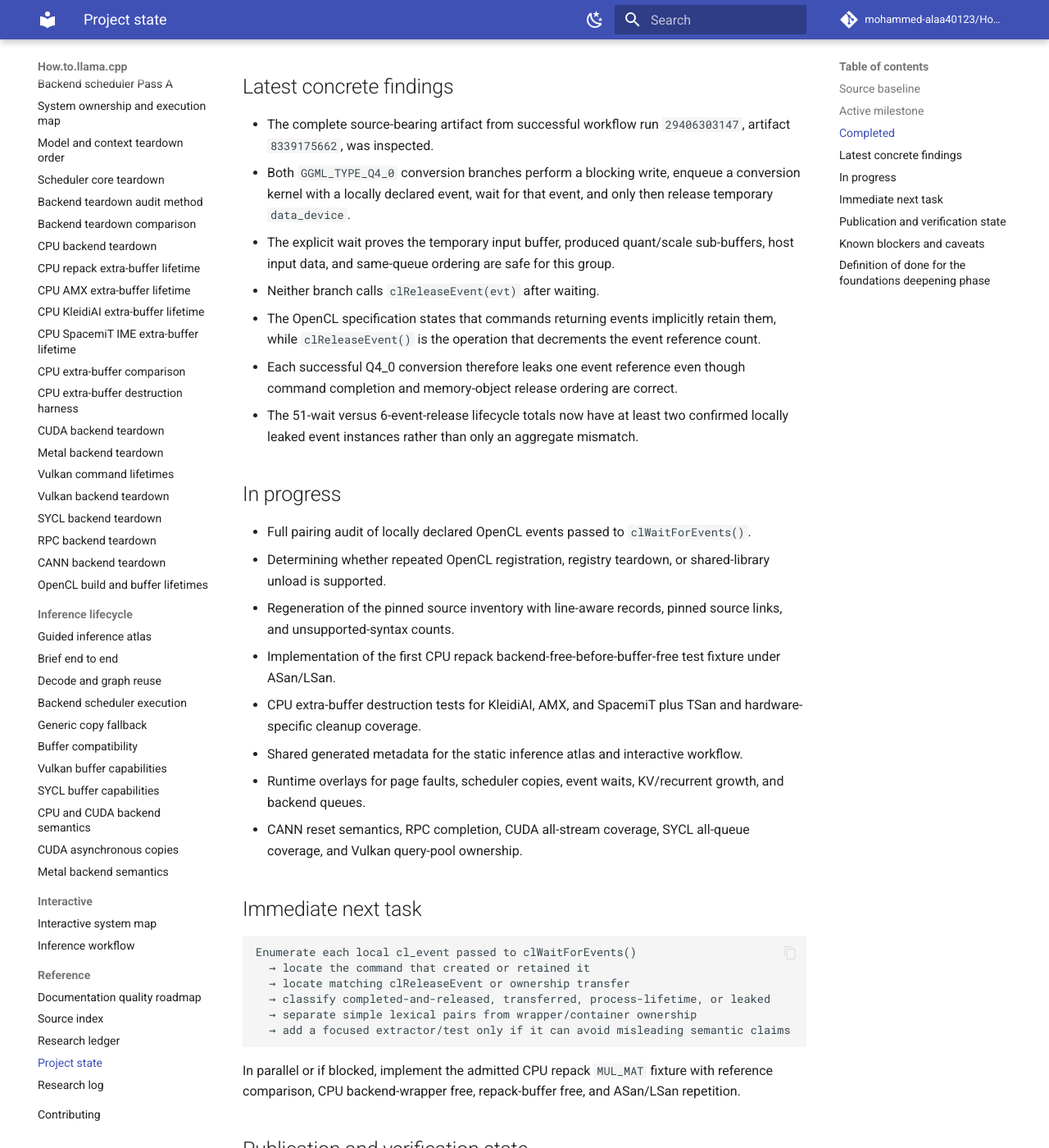
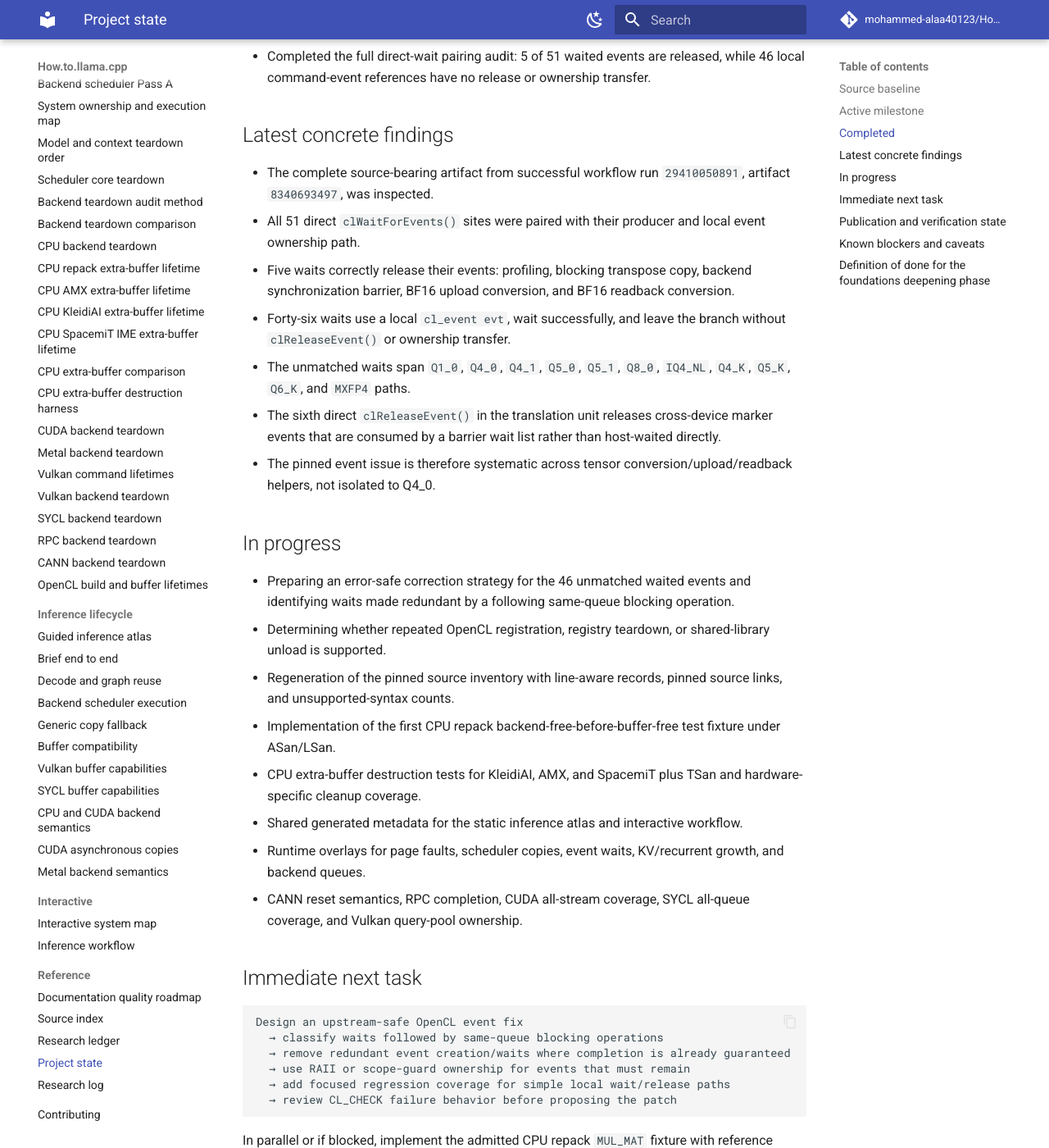
Before and after one commit to mohammed-alaa40123/How.to.llama.cpp, an MkDocs documentation site: the page built from docs/reference/project-state.md, in a window 1280 px wide and 1400 px high, scrolled down 2273 px. Shown: the whole window at 82% size. Built offline with MkDocs 1.6.1 and Material for MkDocs 9.7.7, drawn with Linux system fonts in a browser that asks for light colours; comment, search, counter and statistics services are not loaded; some of the changed text lies outside the part shown.

Commit message:
docs: record complete OpenCL event pairing audit

````diff
--- a/docs/reference/project-state.md
+++ b/docs/reference/project-state.md
@@ -45,20 +45,21 @@ Read this file after the root README on every run. It is the compact checkpoint
 - Classified the pinned `transpose_2d()` nonblocking sub-buffer release as locally safe under the official OpenCL memory-object lifetime contract.
 - Audited every pinned `transpose_2d*()` call site: all 53 typed-wrapper calls omit the final argument and use `blocking=true`; no caller selects the nonblocking branch.
 - Classified the pinned Q4_0 conversion group: both conversion branches explicitly wait before releasing temporary `data_device`, but both retain the returned command event indefinitely by omitting `clReleaseEvent(evt)`.
+- Completed the full direct-wait pairing audit: 5 of 51 waited events are released, while 46 local command-event references have no release or ownership transfer.
 
 ## Latest concrete findings
 
-- The complete source-bearing artifact from successful workflow run `29406303147`, artifact `8339175662`, was inspected.
-- Both `GGML_TYPE_Q4_0` conversion branches perform a blocking write, enqueue a conversion kernel with a locally declared event, wait for that event, and only then release temporary `data_device`.
-- The explicit wait proves the temporary input buffer, produced quant/scale sub-buffers, host input data, and same-queue ordering are safe for this group.
-- Neither branch calls `clReleaseEvent(evt)` after waiting.
-- The OpenCL specification states that commands returning events implicitly retain them, while `clReleaseEvent()` is the operation that decrements the event reference count.
-- Each successful Q4_0 conversion therefore leaks one event reference even though command completion and memory-object release ordering are correct.
-- The 51-wait versus 6-event-release lifecycle totals now have at least two confirmed locally leaked event instances rather than only an aggregate mismatch.
+- The complete source-bearing artifact from successful workflow run `29410050891`, artifact `8340693497`, was inspected.
+- All 51 direct `clWaitForEvents()` sites were paired with their producer and local event ownership path.
+- Five waits correctly release their events: profiling, blocking transpose copy, backend synchronization barrier, BF16 upload conversion, and BF16 readback conversion.
+- Forty-six waits use a local `cl_event evt`, wait successfully, and leave the branch without `clReleaseEvent()` or ownership transfer.
+- The unmatched waits span `Q1_0`, `Q4_0`, `Q4_1`, `Q5_0`, `Q5_1`, `Q8_0`, `IQ4_NL`, `Q4_K`, `Q5_K`, `Q6_K`, and `MXFP4` paths.
+- The sixth direct `clReleaseEvent()` in the translation unit releases cross-device marker events that are consumed by a barrier wait list rather than host-waited directly.
+- The pinned event issue is therefore systematic across tensor conversion/upload/readback helpers, not isolated to Q4_0.
 
 ## In progress
 
-- Full pairing audit of locally declared OpenCL events passed to `clWaitForEvents()`.
+- Preparing an error-safe correction strategy for the 46 unmatched waited events and identifying waits made redundant by a following same-queue blocking operation.
 - Determining whether repeated OpenCL registration, registry teardown, or shared-library unload is supported.
 - Regeneration of the pinned source inventory with line-aware records, pinned source links, and unsupported-syntax counts.
 - Implementation of the first CPU repack backend-free-before-buffer-free test fixture under ASan/LSan.
@@ -70,12 +71,12 @@ Read this file after the root README on every run. It is the compact checkpoint
 ## Immediate next task
 
 ```text
-Enumerate each local cl_event passed to clWaitForEvents()
-  → locate the command that created or retained it
-  → locate matching clReleaseEvent or ownership transfer
-  → classify completed-and-released, transferred, process-lifetime, or leaked
-  → separate simple lexical pairs from wrapper/container ownership
-  → add a focused extractor/test only if it can avoid misleading semantic claims
+Design an upstream-safe OpenCL event fix
+  → classify waits followed by same-queue blocking operations
+  → remove redundant event creation/waits where completion is already guaranteed
+  → use RAII or scope-guard ownership for events that must remain
+  → add focused regression coverage for simple local wait/release paths
+  → review CL_CHECK failure behavior before proposing the patch
 ```
 
 In parallel or if blocked, implement the admitted CPU repack `MUL_MAT` fixture with reference comparison, CPU backend-wrapper free, repack-buffer free, and ASan/LSan repetition.
@@ -83,15 +84,16 @@ In parallel or if blocked, implement the admitted CPU repack `MUL_MAT` fixture w
 ## Publication and verification state
 
 - Work is published in PR #1 from branch `automation/backend-teardown-audit-method`.
-- Added detailed note `logs/research/2026-07-15/1352-opencl-q4-0-conversion-event-lifetime.md`.
-- The preceding head `07d68c5c84a375536b263729e4542ada77c364e6` passed Documentation CI run `29406303155` and pinned OpenCL workflow run `29406303147`.
+- Added detailed note `logs/research/2026-07-15/1452-opencl-event-pairing-audit.md`.
+- The source-bearing artifact from workflow run `29410050891`, artifact `8340693497`, was used for the complete event pairing audit.
 - Final-head workflow results must be checked before the run closes.
 - Full local checkout validation remains unavailable because direct GitHub DNS resolution is blocked in this runtime.
 - Public Pages verification remains blocked for branch-only content until PR #1 merges.
 
 ## Known blockers and caveats
 
-- **Q4_0 event leak:** both pinned Q4_0 conversion branches wait for a locally returned command event but omit `clReleaseEvent()`, leaking one event reference per successful conversion.
+- **Systematic OpenCL event leak:** 46 of 51 direct host-waited command events have no matching release or ownership transfer in the pinned translation unit.
+- **Error-path caveat:** a mechanical successful-path release fix is not enough until `CL_CHECK` failure behavior is understood; RAII or scope guards may be required.
 - **Deterministic-release gap:** the pinned translation unit intentionally keeps device/backend contexts process-lifetime and contains no explicit queue/context release or per-device backend-context deletion path.
 - **Adreno library lifetime:** the optional binary-kernel loader loses its raw `dl_handle`. This prevents early unload but omits deterministic release and also retains invalid-symbol loads until process exit.
 - **Local validation blocker:** direct cloning fails with `Could not resolve host: github.com`; GitHub-hosted Actions are the authoritative validation path for this branch.
````
Also changed, not shown: other parts of docs/reference/project-state.md (+1 -1 lines).
